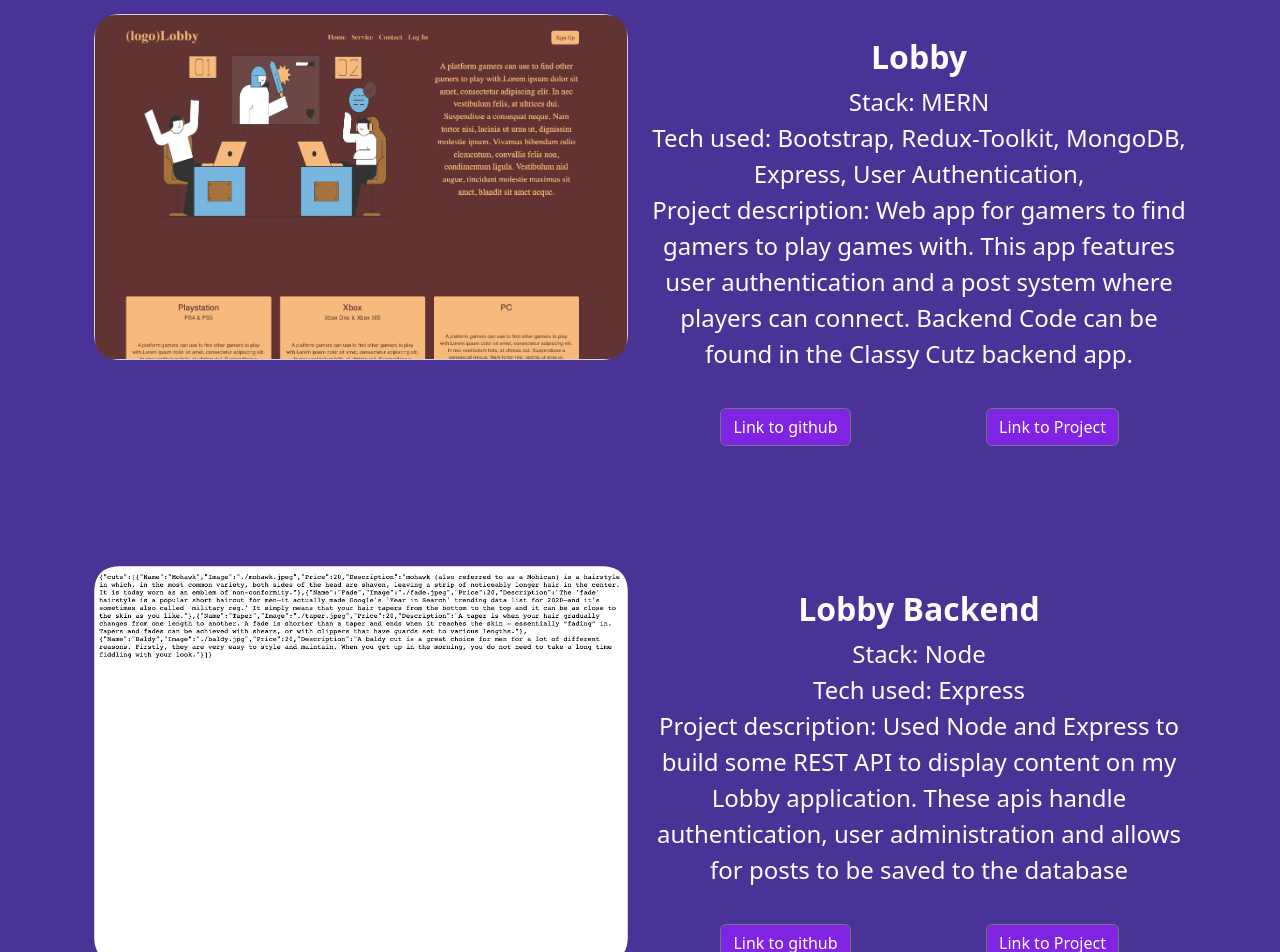
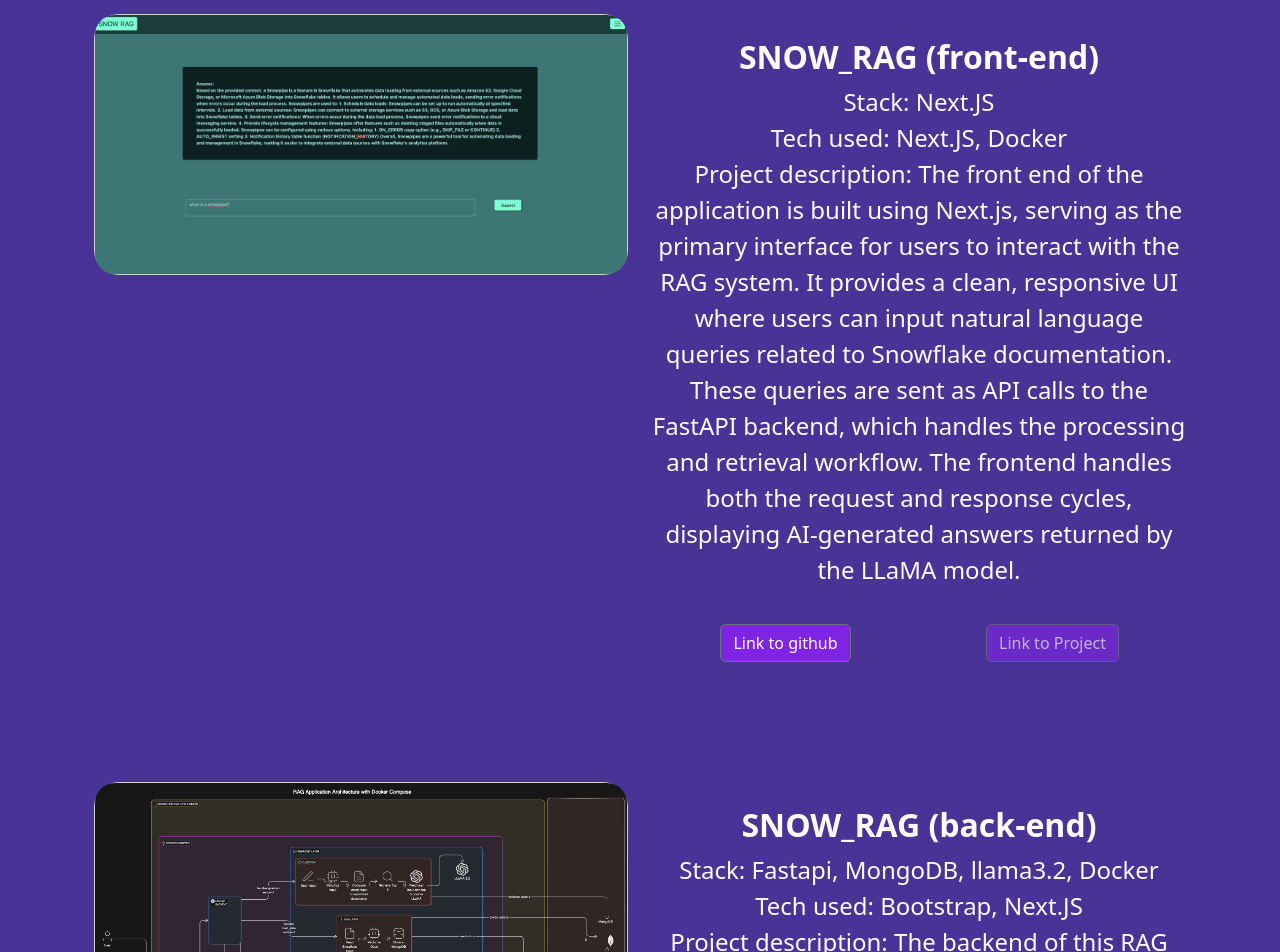
Before and after one commit to chaunceyplum/Portfolio-2.0, a React (Create React App) app: page / in a window 1280 px wide. Shown: the part 2460-3412 px from the top of the page. Built offline with nearby package versions, Linux system fonts and the light colour scheme.

Commit message:
added in the rag project

```diff
--- a/src/components/Project.js
+++ b/src/components/Project.js
@@ -66,12 +66,20 @@
                         <div className='text-center'>
                           <br />
                           <h2 className=''>
-                            <strong>{k.name}</strong>
+                            <strong>{k.name ? k.name : ''}</strong>
                           </h2>
                           <ul className='text'>
-                            <li>Stack: {k.stack}</li>
+                            {k.stack ? <li>Stack: {k.stack}</li> : ''}
+                            {k.technologies ? (
                               <li>Tech used: {k.technologies}</li>
+                            ) : (
+                              ''
+                            )}
+                            {k.description ? (
                               <li>Project description: {k.description}</li>
+                            ) : (
+                              ''
+                            )}
                             <br />
                           </ul>
                           <Container>
@@ -86,6 +94,7 @@
                                 </Button>
                               </Col>
                               <Col xs={6}>
+                                {k.projectLink ? (
                                   <Button
                                     className='btn text-white bgColor1'
                                     target='_blank'
@@ -93,6 +102,16 @@
                                   >
                                     Link to Project
                                   </Button>
+                                ) : (
+                                  <Button
+                                    className='btn text-white bgColor1'
+                                    target='_blank'
+                                    href=''
+                                    disabled
+                                  >
+                                    Link to Project
+                                  </Button>
+                                )}
                               </Col>
                             </Row>
                           </Container>
--- a/src/components/ProjectList.js
+++ b/src/components/ProjectList.js
@@ -5,23 +5,36 @@
 import famous from '../images/famous.png'
 import lobby from '../images/lobby.png'
 import mediaHive from '../images/MediaHive.png'
+import snowrag from '../images/snowrag.png'
+import snowdiagram from '../images/snow_diagram.png'
+
 const ProjectList = [
-  // {
-  //   name: 'Media Hive',
-  //   stack: 'Next.JS',
-  //   technologies: 'Bootstrap, Next.JS  ',
-  //   description: 'Frontend project built from a wireframe/design',
-  //   githubLink: 'https://github.com/chaunceyplum/Portfolio-2.0',
-  //   projectLink: 'https://mediahive.netlify.app/',
-  //   image: mediaHive,
-  // },
+  {
+    name: 'SNOW_RAG (front-end)',
+    stack: 'Next.JS',
+    technologies: 'Next.JS, Docker',
+    description:
+      'The front end of the application is built using Next.js, serving as the primary interface for users to interact with the RAG system. It provides a clean, responsive UI where users can input natural language queries related to Snowflake documentation. These queries are sent as API calls to the FastAPI backend, which handles the processing and retrieval workflow. The frontend handles both the request and response cycles, displaying AI-generated answers returned by the LLaMA model.',
+    githubLink:
+      'https://github.com/chaunceyplum/AI/tree/main/SNOW_RAG_FRONT/snow_rag_front',
+    image: snowrag,
+  },
+  {
+    name: 'SNOW_RAG (back-end)',
+    stack: 'Fastapi, MongoDB, llama3.2, Docker',
+    technologies: 'Bootstrap, Next.JS  ',
+    description:
+      'The backend of this RAG (Retrieval-Augmented Generation) application is built as a modular, containerized system using Docker Compose. A central FastAPI server coordinates microservices for scraping, vectorizing, querying, and deleting documentation. Scraped Snowflake docs are embedded into vectors and stored in MongoDB, which serves as the vector database. User queries are processed through semantic search to retrieve the most relevant content, which is passed to a locally hosted LLaMA 3.2 model to generate context-aware responses. This architecture demonstrates best practices in microservices, vector search, and local LLM integration.',
+    githubLink: 'https://github.com/chaunceyplum/AI/tree/main/SNOW_RAG',
+    image: snowdiagram,
+  },
   {
     name: 'Lobby',
     stack: 'MERN',
     technologies:
       'Bootstrap, Redux-Toolkit, MongoDB, Express, User Authentication,  ',
     description:
-      'Web app for gamers to find gamers to play games with. This app features user authentication and a post system where players can connect. Backend Code can be found in the Classy Cutz backend app. ',
+      'Find a Lobby is a responsive, single-page web application built with React and powered by a custom Express.js API. It enables users to discover and join active online gaming lobbies in real time, displaying lobby data such as game titles, player counts, and regions. The backend API, which was developed from scratch, handles all data storage and retrieval, enabling real-time lobby updates and efficient communication with the frontend. Deployed via Netlify and hosted on a separate server for the backend, the application showcases full-stack development proficiency, including RESTful API design, client-server integration, and responsive UI/UX implementation.',
     githubLink: 'https://github.com/chaunceyplum/Lobby',
     projectLink: 'https://findalobby.netlify.app/',
     image: lobby,
@@ -31,7 +44,7 @@
   //   stack: 'Next, Python, Flask, Postgres',
   //   technologies: 'Bootstrap, Python, Flask, Postgres',
   //   description:
-  //     'Barbershop landing page built using React.Users can authenticate and make appointments (still in progress) ',
+  //     'Barbershop landing page built using React.Users can authenticate and make appointments',
   //   githubLink: 'https://github.com/chaunceyplum/ReactProject',
   //   projectLink: 'https://classycutz.netlify.app',
   //   image: classy,
@@ -41,9 +54,9 @@
     stack: 'Node',
     technologies: 'Express',
     description:
-      'Used Node and Express to build some REST API to display content on my Lobby application. These apis handle authentication, user administration and allows for posts to be saved to the database',
+      'The Find a Lobby backend is a lightweight, RESTful API built with Express.js and designed to support real-time lobby discovery and management for multiplayer games. It handles the full lifecycle of a lobby—from creation and retrieval to automatic cleanup of inactive sessions. The server exposes well-structured endpoints for creating, listing, and deleting lobbies, and includes logic to prune expired entries to ensure data accuracy and performance. Built with modular, maintainable code and hosted separately from the frontend, this backend demonstrates core backend engineering skills including route handling, custom logic implementation, and integration with frontend clients in a full-stack environment.',
     githubLink: 'https://github.com/chaunceyplum/ReactProjectBackend',
-    projectLink: 'https://classycutzbackend.herokuapp.com/',
+    projectLink: '',
     image: classyBack,
   },
   // {
@@ -51,9 +64,9 @@
   //   stack: 'Python, Postgres',
   //   technologies: 'Flask',
   //   description:
-  //     'Used Python and Flask to build a backend server for my Classy Cutz Front End application (still in progress)',
+  //     'Used Python and Flask to build a backend server for my Classy Cutz Front End application ',
   //   githubLink: 'https://github.com/chaunceyplum/hairbackend',
-  //   projectLink: 'https://hairbackend-f9069fe5a798.herokuapp.com/',
+  //   projectLink: '',
   //   image: classyBack,
   // },
   // {
```
Also changed, not shown: src/images/snow_diagram.png (added), src/images/snowrag.png (added). Lines whose indentation alone changed are shown as unchanged.
